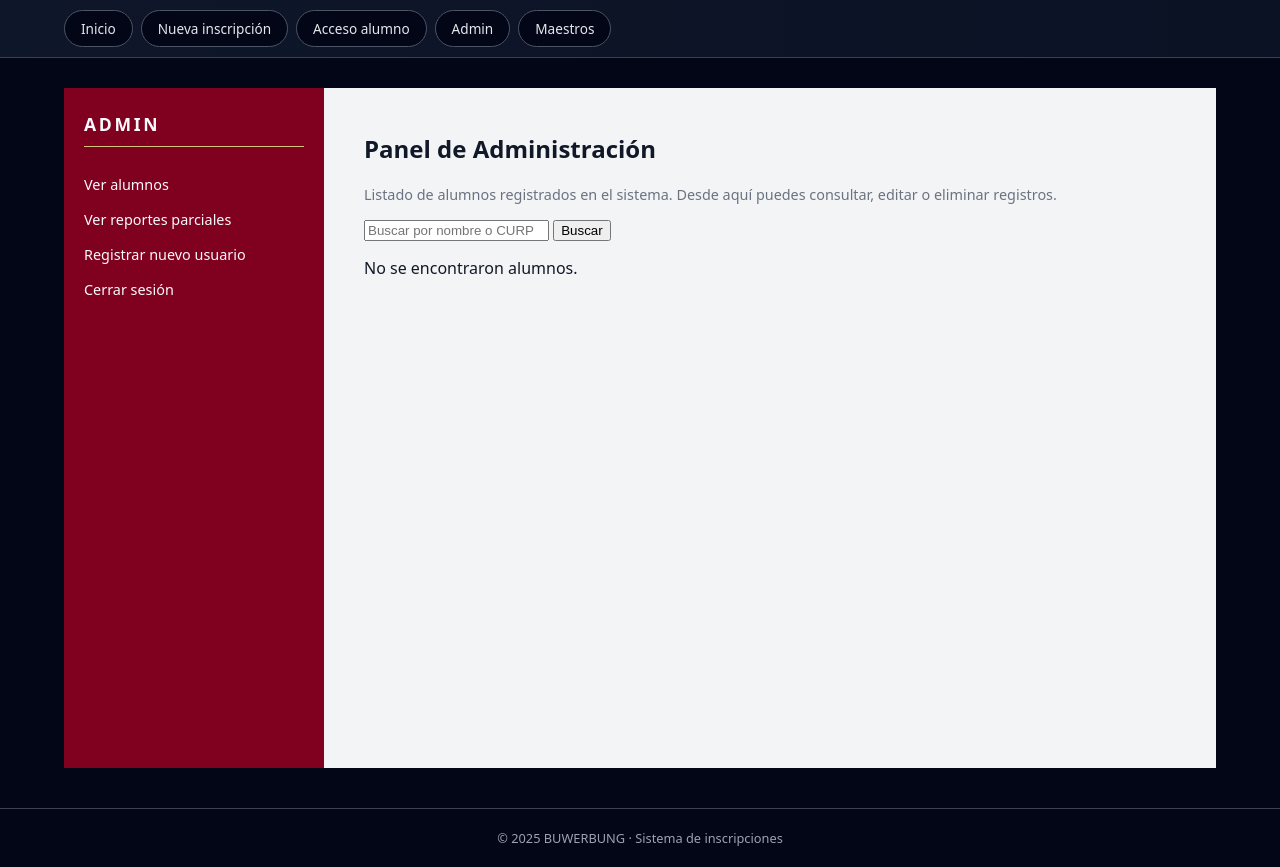
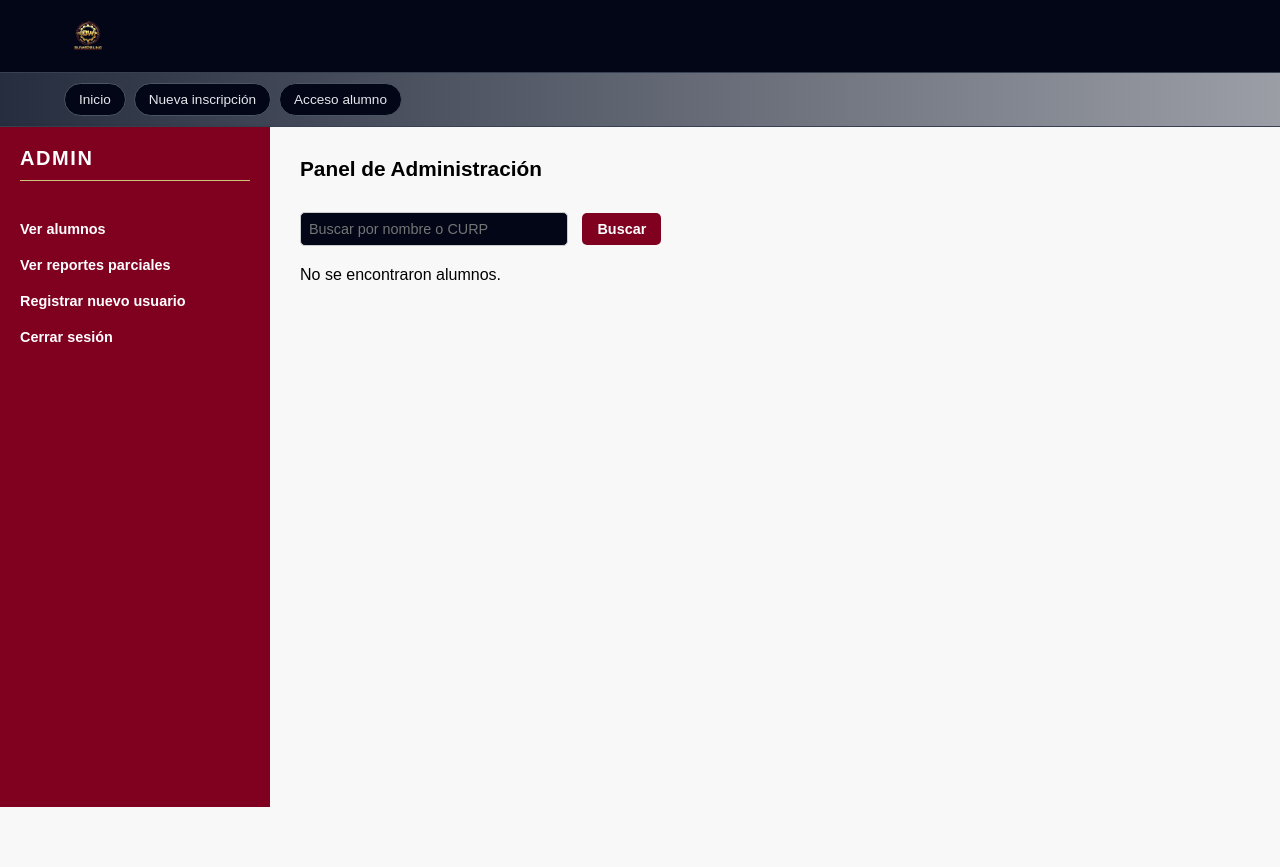
Before and after one commit to gerardotuz/prototipos, a Flask app: template templates/admin.html in a window 1280 px wide. After the commit the page ends 807 px from the top, so only its background shows below. Run offline with Flask 3, Linux system fonts and the light colour scheme; the template is opened without the code that fills it, so the values that code supplies are empty.

Commit message:
Update admin.html

```diff
--- a/templates/admin.html
+++ b/templates/admin.html
@@ -1,66 +1,194 @@
-{% extends "base.html" %}
+<!DOCTYPE html>
+<html lang="es">
+<head>
+    <meta charset="UTF-8">
+    <title>Panel Admin - BUWERBUNG</title>
+    <link rel="stylesheet" href="{{ url_for('static', filename='estilos.css') }}">
+    <style>
+       body {
+    margin: 0;
+    font-family: Arial, sans-serif;
+    background-color: #f8f8f8;
+}
 
-{% block titulo %}Panel Admin · BUWERBUNG{% endblock %}
+/* contenedor que sí será flex: sidebar + contenido */
+.layout-admin {
+    display: flex;
+    min-height: calc(100vh - 120px); /* ajusta si ves mucho espacio */
+}
 
-{% block contenido %}
 
-<div class="bw-admin-layout">
+        .sidebar {
+            width: 230px;
+            background-color: #800020;
+            color: white;
+            padding: 20px;
+            box-shadow: 2px 0 5px rgba(0,0,0,0.1);
+        }
 
-  <!-- Sidebar -->
-  <aside class="bw-admin-sidebar">
+        .sidebar h2 {
+            margin-top: 0;
+            margin-bottom: 30px;
+            font-size: 20px;
+            border-bottom: 1px solid #d1c47a;
+            padding-bottom: 10px;
+        }
+
+        .sidebar a {
+            display: block;
+            color: white;
+            text-decoration: none;
+            padding: 10px 0;
+            font-weight: bold;
+        }
+
+        .sidebar a:hover {
+            background-color: #5a0015;
+            padding-left: 10px;
+            border-radius: 4px;
+        }
+
+        .contenido {
+            flex-grow: 1;
+            padding: 30px;
+            background-color: #f8f8f8;
+            overflow-y: auto;
+        }
+
+        h1 {
+            color: #800020;
+        }
+
+        form {
+            margin-bottom: 20px;
+        }
+
+        input[type="text"] {
+            padding: 8px;
+            width: 250px;
+            border-radius: 5px;
+            border: 1px solid #ccc;
+        }
+
+        input[type="submit"] {
+            padding: 8px 15px;
+            background-color: #800020;
+            color: white;
+            border: none;
+            border-radius: 5px;
+            font-weight: bold;
+            margin-left: 10px;
+        }
+
+          table {
+        width: 100%;
+        border-collapse: collapse;
+        margin-top: 15px;
+        background:#020617;              /* fondo general de la tabla */
+        border-radius:12px;
+        overflow:hidden;
+    }
+
+    th, td {
+        border-bottom: 1px solid #1f2937;
+        padding: 10px;
+        text-align: left;
+        font-size: 14px;
+    }
+
+    /* Encabezados dorados y texto oscuro */
+    th {
+        background-color: #d1c47a;
+        color: #111827;
+    }
+
+    /* Filas alternadas en tonos oscuros pero con texto CLARO */
+    tbody tr:nth-child(odd) {
+        background:#0b1120;
+    }
+    tbody tr:nth-child(even) {
+        background:#020617;
+    }
+
+    /* Texto de las celdas en color claro */
+    tbody td {
+        color:#e5e7eb;
+    }
+
+    /* Hover suave, sin perder legibilidad */
+    tbody tr:hover {
+        background:#111827;
+    }
+
+    /* Enlace "Ver" en color acento (vino/dorado) */
+    a.ver {
+        color:#be123c;
+        font-weight: bold;
+        text-decoration: none;
+    }
+    a.ver:hover {
+        text-decoration: underline;
+    }
+
+    </style>
+</head>
+<body>
+  <header style="background:#020617;border-bottom:1px solid #374151;padding:12px 5vw;">
+    <div style="display:flex;align-items:center;gap:12px;">
+
+     <div class="bw-logo-text">
+    <img src="{{ url_for('static', filename='/img/bw_logo.png') }}" alt="BUWERBUNG" class="bw-logo-img">
+        </div>
+    </div>
+  </header>
+  <nav style="background:linear-gradient(90deg,rgba(15,23,42,0.9),rgba(15,23,42,0.4));border-bottom:1px solid #374151;padding:10px 5vw;display:flex;flex-wrap:wrap;gap:8px;">
+    <a href="/" style="padding:8px 14px;border-radius:999px;background:#020617;border:1px solid #4b5563;color:#e5e7eb;text-decoration:none;font-size:0.85rem;">Inicio</a>
+    <a href="/registro" style="padding:8px 14px;border-radius:999px;background:#020617;border:1px solid #4b5563;color:#e5e7eb;text-decoration:none;font-size:0.85rem;">Nueva inscripción</a>
+    <a href="/login" style="padding:8px 14px;border-radius:999px;background:#020617;border:1px solid #4b5563;color:#e5e7eb;text-decoration:none;font-size:0.85rem;">Acceso alumno</a>
+  </nav>
+
+    <div class="layout-admin">
+    <div class="sidebar">
     <h2>ADMIN</h2>
     <a href="/admin">Ver alumnos</a>
     <a href="/admin/reportes">Ver reportes parciales</a>
-    <a href="/admin/nuevo_usuario">Registrar nuevo usuario</a>
+    <a href="/admin/usuarios/nuevo">Registrar nuevo usuario</a>
     <a href="/logout">Cerrar sesión</a>
-  </aside>
+</div>
 
-  <!-- Contenido principal -->
-  <section class="bw-admin-content">
+
+
+      <div class="contenido">
           <h1>Panel de Administración</h1>
-    <p class="bw-text-muted">
-      Listado de alumnos registrados en el sistema. Desde aquí puedes consultar, editar o eliminar registros.
-    </p>
 
-    <!-- Buscador -->
-    <form method="POST" action="/admin" class="bw-search-form">
+          <form method="POST">
               <input type="text" name="busqueda" placeholder="Buscar por nombre o CURP" required>
-      <button type="submit">Buscar</button>
+              <input type="submit" value="Buscar">
           </form>
 
-    <!-- Tabla de alumnos -->
           {% if usuarios %}
-    <div class="bw-table-wrapper">
-      <table class="bw-table">
-        <thead>
+          <table>
               <tr>
                   <th>Nombre completo</th>
                   <th>CURP</th>
                   <th>Acciones</th>
               </tr>
-        </thead>
-        <tbody>
               {% for alumno in usuarios %}
               <tr>
                   <td>{{ alumno.nombres }} {{ alumno.apellido_paterno }} {{ alumno.apellido_materno }}</td>
                   <td>{{ alumno.curp }}</td>
                   <td>
-              <a class="bw-link" href="/admin/alumno/{{ alumno.curp }}">Ver</a> |
-              <a class="bw-link" href="/admin/alumno/{{ alumno.curp }}/editar">Editar</a> |
-              <a class="bw-link bw-link-danger" href="/admin/alumno/{{ alumno.curp }}/eliminar"
-                 onclick="return confirm('¿Seguro que deseas eliminar este alumno?');">
-                Eliminar
-              </a>
+    <a class="ver" href="/admin/alumno/{{ alumno.curp }}">Ver</a> |
+    <a class="ver" href="/admin/alumno/{{ alumno.curp }}/editar">Editar</a>
 </td>
+
               </tr>
               {% endfor %}
-        </tbody>
           </table>
-    </div>
           {% else %}
           <p>No se encontraron alumnos.</p>
           {% endif %}
-  </section>
       </div>
-
-{% endblock %}
+  </div>
+</body>
+</html>
```
Lines whose indentation alone changed are shown as unchanged.
